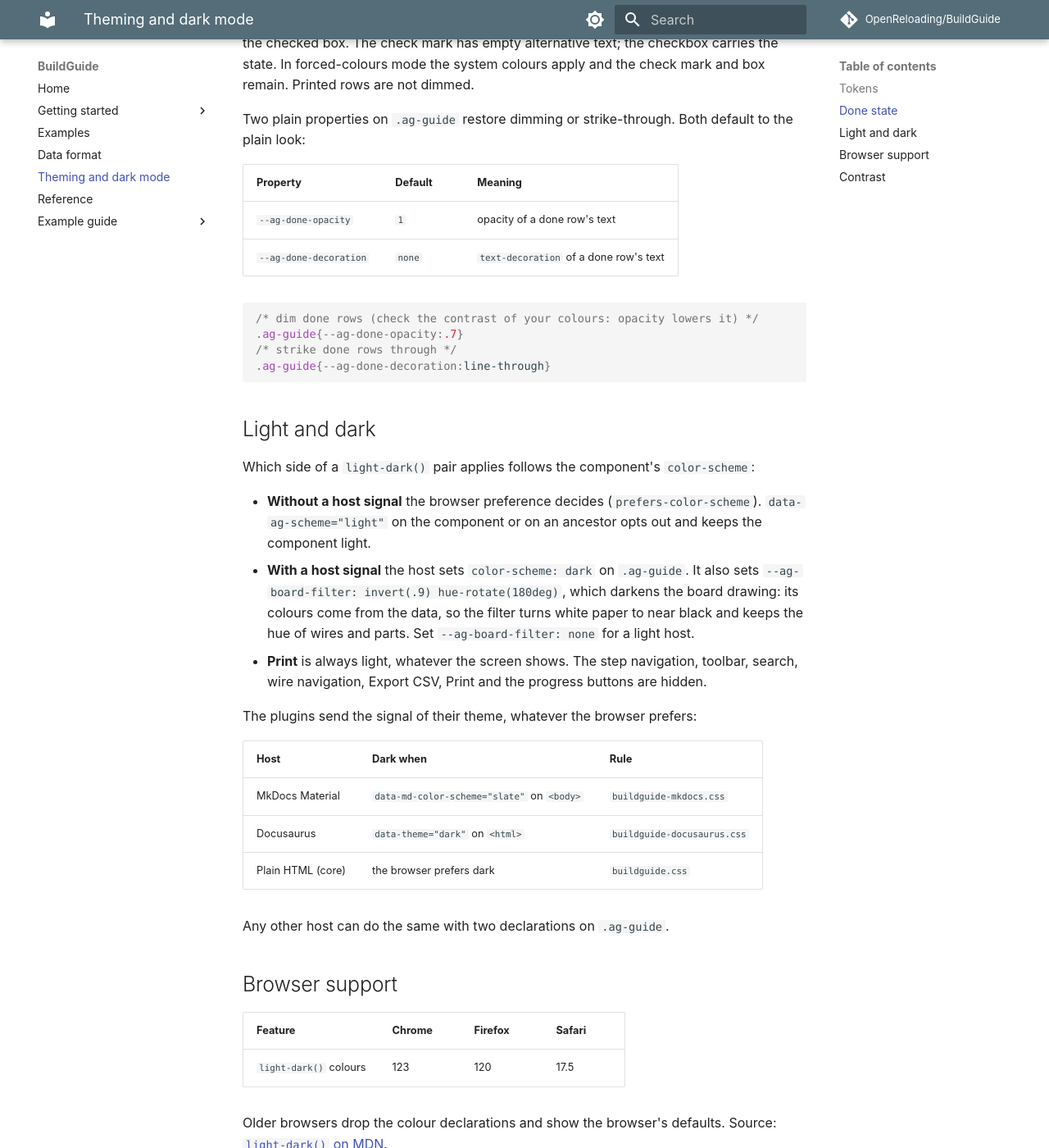
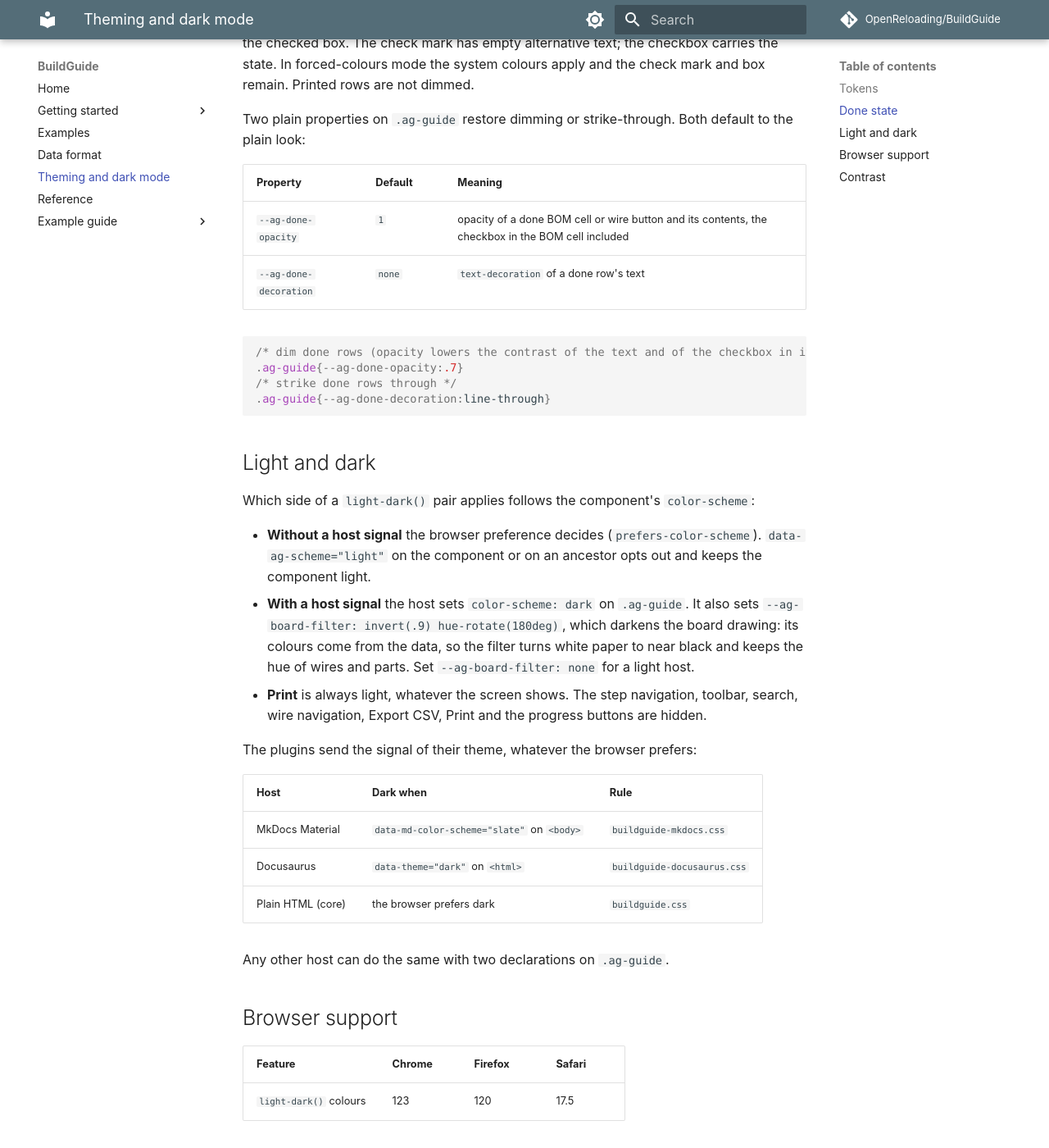
Before and after one commit to OpenReloading/BuildGuide, an MkDocs documentation site: the page built from docs/theming.md, in a window 1280 px wide and 1400 px high, scrolled down 2176 px. Shown: the whole window at 82% size. Built offline with MkDocs 1.6.1 and Material for MkDocs 9.7.7, drawn with Linux system fonts in a browser that asks for light colours; some of the changed text lies outside the part shown.

Commit message:
docs(core): state the scope of --ag-done-opacity
Refs #64

Assisted-by: generative AI

````diff
--- a/docs/theming.md
+++ b/docs/theming.md
@@ -16,11 +16,11 @@ Two plain properties on `.ag-guide` restore dimming or strike-through. Both defa
 
 | Property | Default | Meaning |
 |---|---|---|
-| `--ag-done-opacity` | `1` | opacity of a done row's text |
+| `--ag-done-opacity` | `1` | opacity of a done BOM cell or wire button and its contents, the checkbox in the BOM cell included |
 | `--ag-done-decoration` | `none` | `text-decoration` of a done row's text |
 
 ```css
-/* dim done rows (check the contrast of your colours: opacity lowers it) */
+/* dim done rows (opacity lowers the contrast of the text and of the checkbox in it: check your colours) */
 .ag-guide{--ag-done-opacity:.7}
 /* strike done rows through */
 .ag-guide{--ag-done-decoration:line-through}
@@ -54,4 +54,4 @@ Older browsers drop the colour declarations and show the browser's defaults. Sou
 
 ## Contrast
 
-The pairs the stylesheet puts on each other meet WCAG 2.2 AA in both schemes (4.5:1 for text, 3:1 for controls, focus rings and drawn parts), done rows included; `tests/contrast.test.mjs` checks them against these tokens and `tests/guide.spec.mjs` measures a ticked row in light, dark and forced colours. A host that sets `--ag-done-opacity` below 1 lowers this contrast and checks it itself. A token you override is yours to check.
+The pairs the stylesheet puts on each other meet WCAG 2.2 AA in both schemes (4.5:1 for text, 3:1 for controls, focus rings and drawn parts), done rows included; `tests/contrast.test.mjs` checks them against these tokens and `tests/guide.spec.mjs` measures a ticked row in light, dark and forced colours. A host that sets `--ag-done-opacity` below 1 lowers the contrast of the text and the checkbox and checks it itself. A token you override is yours to check.
````
Also changed, not shown: docs/reference.md (+1 -1 lines).
